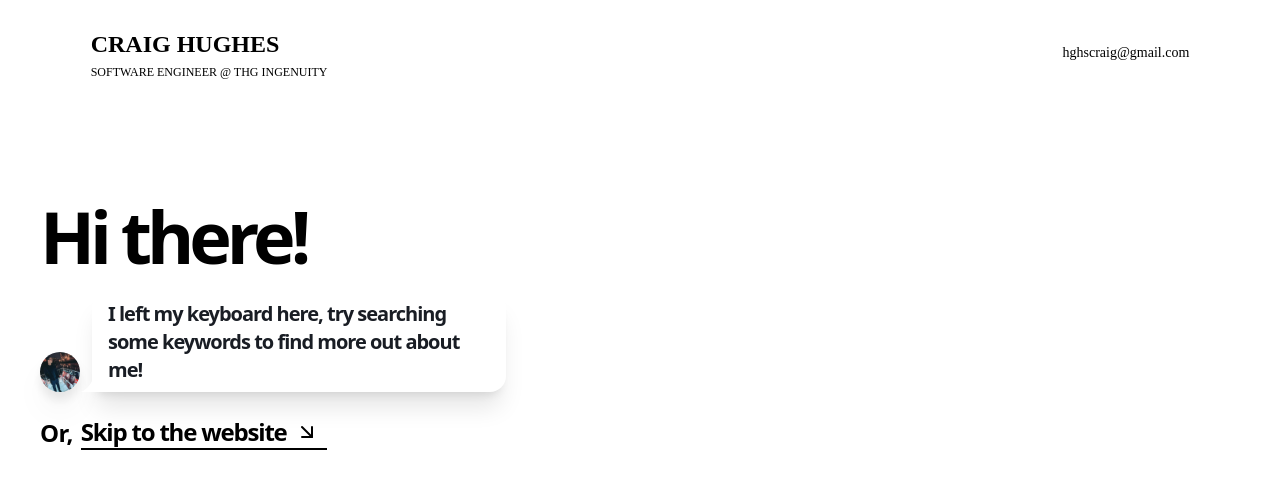
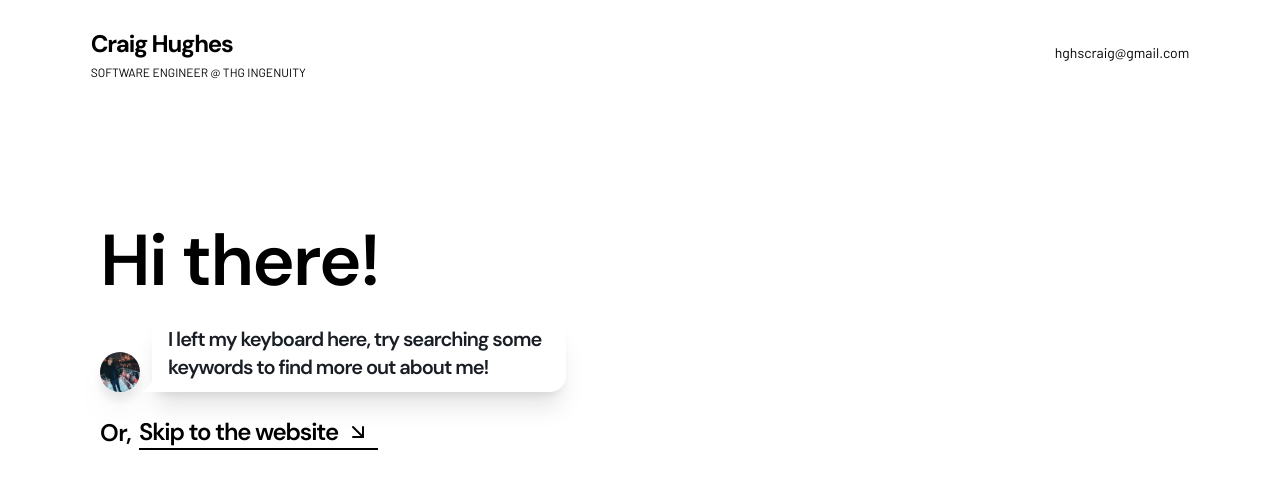
Before and after one commit to craigmhughes/portfolio2023, a Next.js app: page / in a window 1280 px wide. Shown: the top 500 px of the page. Built offline with nearby package versions, Linux system fonts and the light colour scheme; no server answers.

Commit message:
feat: add project card to homepage

```diff
--- a/components/Header/DesktopHeader.tsx
+++ b/components/Header/DesktopHeader.tsx
@@ -27,10 +27,10 @@ export default function DesktopHeader({navigation, hasTopNotification}: HeaderIn
             <Head>
                 <script src="https://platform.linkedin.com/badges/js/profile.js" async defer type="text/javascript" />
             </Head>
-            <div className="uppercase">
+            <div>
                 <Link href="/">
-                    <p className="text-2xl font-bold my-1">Craig Hughes</p>
-                    <p className="text-xs">Software Engineer @ THG Ingenuity</p>
+                    <p className="text-2xl font-bold my-1 font-sans tracking-tighter font-bold">Craig Hughes</p>
+                    <p className="text-xs uppercase">Software Engineer @ THG Ingenuity</p>
                 </Link>
             </div>
             <div>
--- a/components/Layout/index.tsx
+++ b/components/Layout/index.tsx
@@ -12,9 +12,6 @@ const Layout: React.FC<LayoutProps> = ({children, disableNav}): JSX.Element => (
     <>
         <Head>
             <title>Craig Hughes | Portfolio</title>
-            <meta name="description" content="Welcome" />
-            <meta name="viewport" content="width=device-width, initial-scale=1" />
-            <link rel="icon" href="/favicon.ico" />
         </Head>
 
         {!disableNav && <Header navigation />}
--- /dev/null
+++ b/components/ProjectCard.tsx
@@ -0,0 +1,71 @@
+import Image from 'next/image';
+import Link from 'next/link';
+
+interface ProjectCardInterface {
+    title: string;
+    summary: string;
+    image: {
+        src: string;
+        alt: string;
+    };
+    tags?: string[];
+    large?: boolean;
+    active?: boolean;
+}
+
+function ProjectCard({...props}: ProjectCardInterface): JSX.Element {
+    return (
+        <div
+            className={`
+                card bg-base-100 shadow-xl overflow-hidden
+                ${props.large ? 'flex flex-row w-[800px] max-h-[300px]' : 'w-96'}
+            `}
+        >
+            <figure
+                style={{
+                    backgroundImage: `url(${props.image.src})`,
+                }}
+                className={`relative bg-cover bg-[center_left_-6rem] rounded-none ${
+                    props.large ? 'w-[600px]' : 'h-[200px] w-[200px]'
+                }`}
+            >
+                <Image fill className="hidden" src={props.image.src} alt={props.image.alt} />
+            </figure>
+            <div className="card-body text-left">
+                <h2 className="card-title tracking-tighter font-bold font-mono flex flex-col gap-3 items-start text-2xl">
+                    <span className="uppercase">&quot; Project DDQ &quot;</span>
+                    {props.active && (
+                        <span className="badge badge-secondary bg-midnight border-midnight font-medium tracking-normal text-xs">
+                            Active
+                            <span className="relative flex h-1.5 w-1.5 ml-2 items-center justify-center">
+                                <span className="motion-safe:animate-ping absolute inline-flex h-full w-full rounded-full bg-emerald opacity-75" />
+                                <span className="relative inline-flex rounded-full h-1 w-1 bg-emerald" />
+                            </span>
+                        </span>
+                    )}
+                </h2>
+                <p className="">{props.summary}</p>
+                <div className="flex flex-col items-end gap-4 text-sm">
+                    <Link href="/" className="link py-1 font-semibold">
+                        Read more
+                    </Link>
+                    <div className="card-actions justify-end font-mono font-medium">
+                        {props.tags?.map((i) => (
+                            <div key={i.toLowerCase()} className="badge badge-outline text-xs flex items-center">
+                                {i}
+                            </div>
+                        ))}
+                    </div>
+                </div>
+            </div>
+        </div>
+    );
+}
+
+ProjectCard.defaultProps = {
+    tags: [],
+    large: false,
+    active: false,
+};
+
+export default ProjectCard;
--- a/components/homepage/Content.tsx
+++ b/components/homepage/Content.tsx
@@ -1,8 +1,11 @@
 import dynamic from 'next/dynamic';
-import type {Dispatch, SetStateAction} from 'react';
+import type {Dispatch, PropsWithChildren, SetStateAction} from 'react';
 import {ChevronUp} from 'react-feather';
 
+import DDQGarage from '@/assets/projects/ddq-garage.gif';
+
 import Header from '../Header';
+import ProjectCard from '../ProjectCard';
 
 const MediaQuery = dynamic(async () => await import('react-responsive'), {
     ssr: false,
@@ -12,8 +15,7 @@ interface ContentInterface {
     setScrolled: Dispatch<SetStateAction<number>>;
 }
 
-export default function Content({setScrolled}: ContentInterface): JSX.Element {
-    return (
+const Content: React.FC<PropsWithChildren<ContentInterface>> = ({setScrolled}) => (
     <div className="max-w-[1460px] mx-auto">
         <MediaQuery minWidth={1080}>
             <Header navigation hasTopNotification />
@@ -37,6 +39,23 @@ export default function Content({setScrolled}: ContentInterface): JSX.Element {
                 <ChevronUp className="h-5 relative -left-2" /> Return
             </button>
         </MediaQuery>
+
+        <div className="max-w-screen-2xl w-11/12 mx-auto my-10">
+            <div className="grid grid-rows-4 auto-cols-max">
+                <ProjectCard
+                    title="Project DDQ"
+                    summary="Developing a game in C#, focusing on 3D space and physics. Researching game design theory and project management, presenting creative challenges."
+                    tags={['C#', 'Unity', 'Game Development', '3D', 'Modelling', 'UI Design', 'Programming']}
+                    image={{
+                        src: DDQGarage.src,
+                        alt: 'A computer game, a car is spinning on a plinth as the user selects a new part for the car from a menu.',
+                    }}
+                    large
+                    active
+                />
+            </div>
+        </div>
     </div>
 );
-}
+
+export default Content;
--- a/components/keyboard/KeyboardScreen.tsx
+++ b/components/keyboard/KeyboardScreen.tsx
@@ -84,7 +84,7 @@ export default function KeyboardScreen({setScrolled}: KeyboardScreenInterface):
     return (
         /* eslint-disable-next-line */
         <div
-            className="flex flex-col justify-between items-center min-h-screen"
+            className="flex flex-col justify-between items-center min-h-screen "
             onClick={() => {
                 if (cmdBox.current) cmdBox.current.focus();
             }}
@@ -110,9 +110,9 @@ export default function KeyboardScreen({setScrolled}: KeyboardScreenInterface):
 
                 <div
                     data-testid="welcome-message"
-                    className="max-w-lg text-2xl tracking-tighter font-semibold absolute bottom-[350px] left-10 items-center justify-center flex-col"
+                    className="max-w-lg text-2xl tracking-tighter font-semibold absolute bottom-[350px] left-[100px] items-center justify-center flex-col"
                 >
-                    <h1 className="text-7xl my-4 tracking-[-5px]">Hi there!</h1>
+                    <h1 className="text-7xl my-4 tracking-tight">Hi there!</h1>
                     <div className="chat chat-start">
                         <div className="chat-image avatar drop-shadow-xl">
                             <div className="w-10 rounded-full">
@@ -124,7 +124,7 @@ export default function KeyboardScreen({setScrolled}: KeyboardScreenInterface):
                                 />
                             </div>
                         </div>
-                        <div className="chat-bubble bg-white text-midnight tracking-tighter text-xl shadow-xl min-w-[410px] min-h-[100px]">
+                        <div className="chat-bubble bg-white text-midnight tracking-tighter text-xl shadow-xl min-w-[410px] min-h-[75px]">
                             <TypedMessage>
                                 I left my keyboard here, try searching some keywords to find more out about me!
                             </TypedMessage>
--- a/pages/_document.tsx
+++ b/pages/_document.tsx
@@ -3,7 +3,17 @@ import {Head, Html, Main, NextScript} from 'next/document';
 export default function Document(): JSX.Element {
     return (
         <Html lang="en">
-            <Head />
+            <Head>
+                <meta name="description" content="Welcome" />
+                <meta name="viewport" content="width=device-width, initial-scale=1" />
+                <link rel="icon" href="/favicon.ico" />
+                <link rel="preconnect" href="https://fonts.googleapis.com" />
+                <link rel="preconnect" href="https://fonts.gstatic.com" crossOrigin="" />
+                <link
+                    href="https://fonts.googleapis.com/css2?family=Barlow:wght@400;900&family=DM+Sans:ital,opsz,wght@0,9..40,100..1000;1,9..40,100..1000&display=swap"
+                    rel="stylesheet"
+                />
+            </Head>
             <body>
                 <Main />
                 <NextScript />
--- a/styles/globals.css
+++ b/styles/globals.css
@@ -2,7 +2,8 @@
 @tailwind components;
 @tailwind utilities;
 
-@import url('https://fonts.googleapis.com/css2?family=Space+Mono:wght@400;700&family=Work+Sans:ital,wght@0,100..900;1,100..900&display=swap');
+/* @import url('https://fonts.googleapis.com/css2?family=Space+Mono:wght@400;700&family=Work+Sans:ital,wght@0,100..900;1,100..900&display=swap'); */
+@import url('https://fonts.googleapis.com/css2?family=Barlow:wght@400;700;900&family=DM+Sans:ital,opsz,wght@0,9..40,100..1000;1,9..40,100..1000&display=swap');
 
 :root {
     --max-width: 1100px;
--- a/tailwind.config.js
+++ b/tailwind.config.js
@@ -7,8 +7,8 @@ module.exports = {
     ],
     theme: {
         fontFamily: {
-            sans: ['Work Sans', 'ui-sans-serif', 'system-ui'],
-            mono: 'Space Mono',
+            sans: ['DM Sans', 'ui-sans-serif', 'system-ui'],
+            mono: ['"Barlow"', 'monospace'],
         },
         extend: {
             keyframes: {
```
Also changed, not shown: .eslintrc.js, 1 other file (tests, documents, lock files or other folders). Lines whose indentation alone changed are shown as unchanged.
